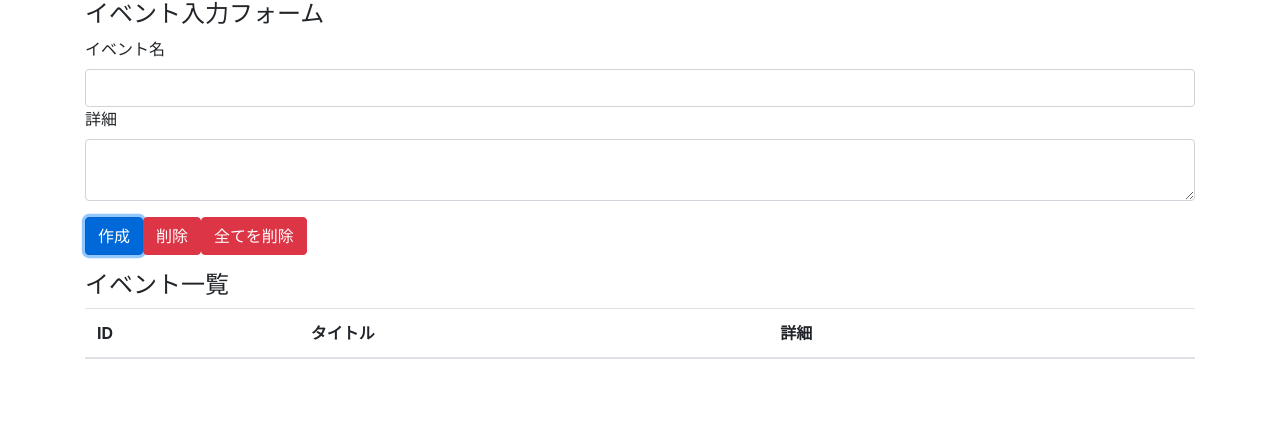
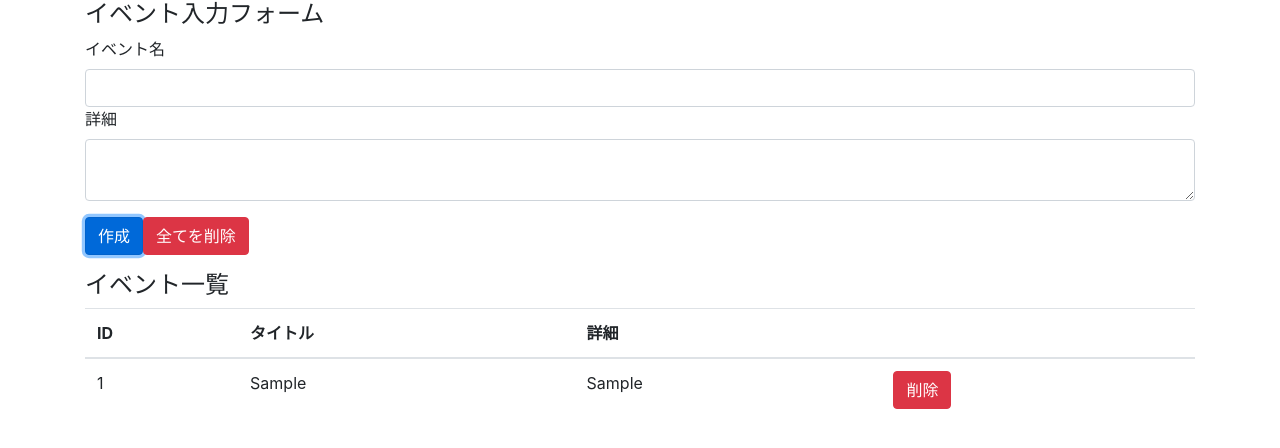
Before and after one commit to onionringtkg/prac-react3-hooks, a React (Create React App) app: page / in a window 1280 px wide. Both pictures are taken after typing "Sample", "Sample" into the empty fields and a click on the button "作成". Shown: the top 448 px of the page. Built offline with nearby package versions, Linux system fonts and the light colour scheme.

Commit message:
make delte event function

```diff
--- a/src/component/App.js
+++ b/src/component/App.js
@@ -3,6 +3,8 @@
 import 'bootstrap/dist/css/bootstrap.min.css'
 
 import reducer from '../reducers/index'
+
+import Event from './Event'
 
 const App = () =>  {
   const [state, dispatch] = useReducer(reducer, [])
@@ -14,7 +16,7 @@
     e.preventDefault()
     //dispatch
     dispatch({
-      type: 'CREATE_EVENTS',
+      type: 'CREATE_EVENT',
       title,
       body
     })
@@ -38,7 +40,6 @@
         </div>
 
         <button className="btn btn-primary" onClick={addEvent}>作成</button>
-        <button className="btn btn-danger">削除</button>
         <button className="btn btn-danger">全てを削除</button>
       </form>
 
@@ -53,7 +54,7 @@
           </tr>
         </thead>
         <tbody>
-
+          { state.map((event, index) => (<Event key={index} event={event} dispatch={dispatch} />)) }
         </tbody>
       </table>
     </div>
--- /dev/null
+++ b/src/component/Event.js
@@ -0,0 +1,24 @@
+import React from 'react'
+
+const Event = ({ dispatch, event }) => {
+    const handleDeleteEvent = () => {
+    const result = window.confirm(event.title + "を削除します。よろしいですか？")
+    if (result) {
+        dispatch({
+        type: 'DELETE_EVENT',
+        id: event.id
+        })
+    }
+    }
+
+    return (
+    <tr>
+    <td>{event.id}</td>
+    <td>{event.title}</td>
+    <td>{event.body}</td>
+    <td><button className="btn btn-danger" onClick={handleDeleteEvent}>削除</button></td>
+    </tr>
+    )
+}
+
+export default Event
--- a/src/reducers/index.js
+++ b/src/reducers/index.js
@@ -7,7 +7,7 @@
             const id = length == 0 ? 1 : state[length - 1].id + 1
             return [...state, {id: id, ...event}]
         case 'DELETE_EVENT':
-            return state
+            return state.filter(event => event.id !== action.id)
         case 'DELETE_ALL_EVENT':
             return []
         default:
```
